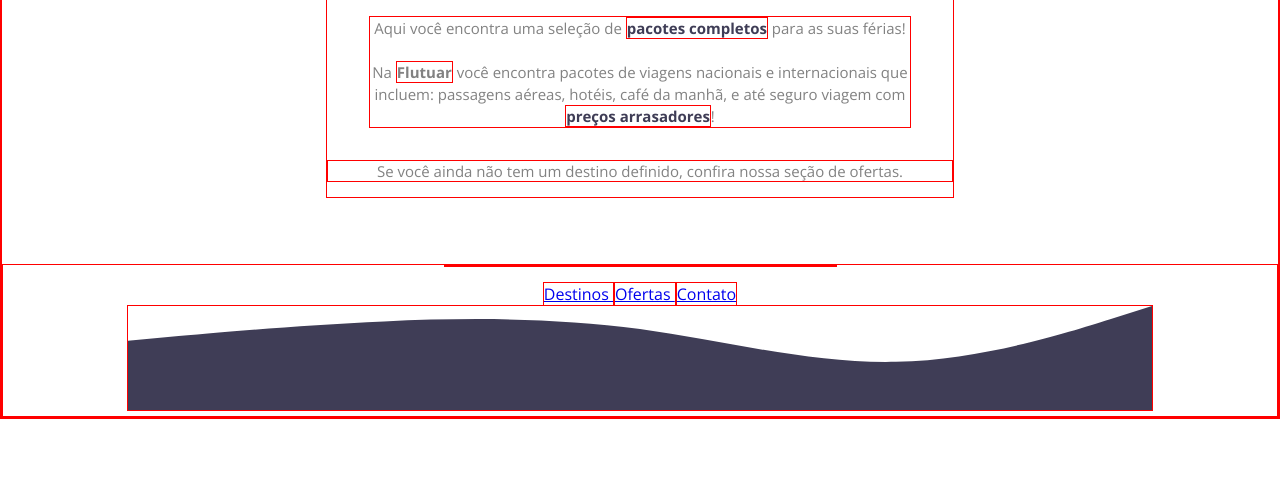
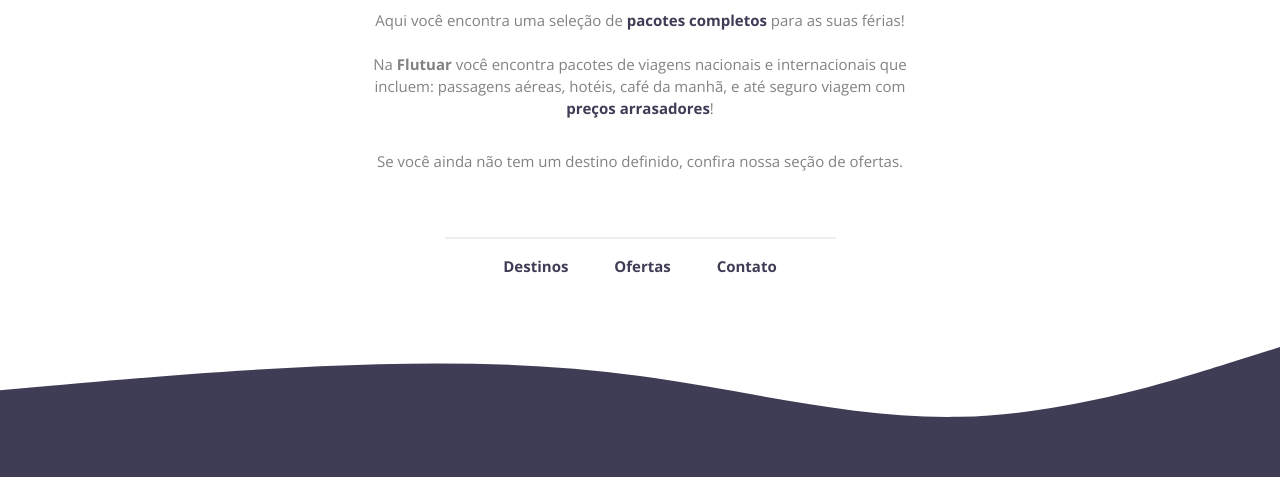
Before and after one commit to keewonf/desafiofotte, a plain HTML site: page index.html in a window 1280 px wide. Shown: the part 385-862 px from the top of the page. Before the commit the page ends 804 px from the top, so only its background shows below. Drawn offline with nearby package versions, Linux system fonts and the light colour scheme.

Commit message:
done footer and img

```diff
--- a/index.html
+++ b/index.html
@@ -16,6 +16,7 @@
   </head>
 
   <body>
+    <div id="container">
       <div id="main">
         <img
           src="/images/img1.png"
@@ -40,7 +41,7 @@
           Se você ainda não tem um destino definido, confira nossa seção de ofertas.
         </p>
       </div>
-    <footer>
+      <footer class="footer">
         <div id class="line"></div>
         <a
         href="https://www.decolar.com/"
@@ -64,6 +65,7 @@
         <br/>
         <img id="ondas" src="/images/Wave.svg" alt="Ondas no final da tela">
       </footer>
+    </div>
 
   </body>
 </html>
--- a/style.css
+++ b/style.css
@@ -1,13 +1,25 @@
-
+* {
+  margin: 0;
+  padding: 0;
+  box-sizing: border-box;
+}
 body {
-  text-align: center;
   font-family: "Open Sans", sans-serif;
   margin: 0;
+  padding: 0;
+  height: 100vh;
+}
+
+#container {
+  min-height: 100%;
+  position: relative;
+  text-align: center;
 }
 
 #main {
   width: 626px;
   margin: 62px auto 66px;
+
 }
 
 h1 span {
@@ -39,19 +51,25 @@ p:first-of-type {
   margin: 16px auto 32px;
   width: 540px;
 }
+.footer {
+   bottom: 0;
+   width:100%;
+   height: 176px;
+}
 
-#footer a {
+.footer a {
   font-weight: bold;
   font-size: 15px;
   color: #3f3d56;
   text-decoration: none;
+
 }
 
-#footer a:nth-child(2) {
+.footer a:nth-child(2) {
   margin-right: 42px;
 }
 
-#footer a:nth-child(3) {
+.footer a:nth-child(3) {
   margin-right: 42px;
 }
 
@@ -62,18 +80,12 @@ p:first-of-type {
   margin: 0px auto 16px;
 }
 
-#footer {
+.footer #ondas {
+ bottom: 0;
+ position: absolute;
+ width: 100%;
+ left:0;
+ right: 0;
+
 
 }
-
-#ondas {
-
-}
-* {
-  border: 1px solid red !important;
-
-}
-
-body {
-  height: 100vh;
-}
```
Lines whose indentation alone changed are shown as unchanged.
